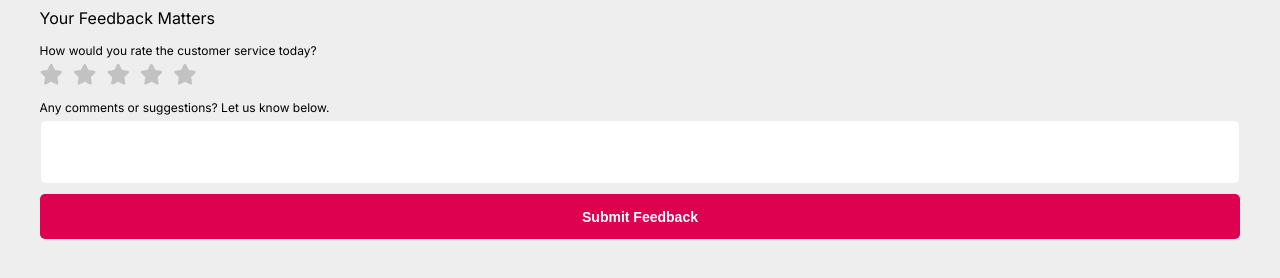
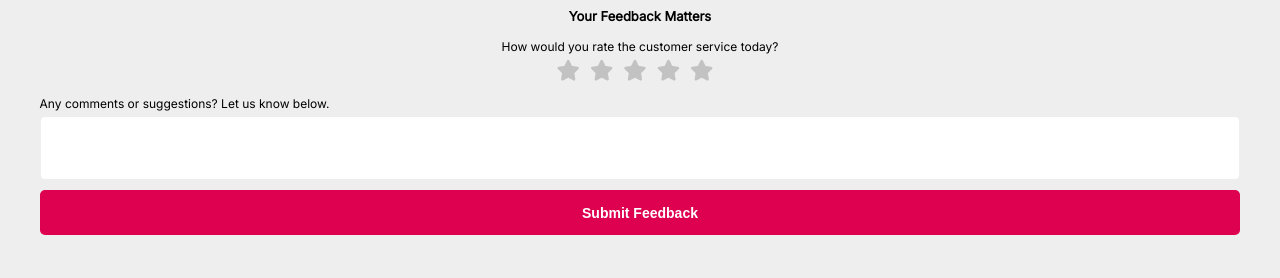
Before and after one commit to aakash91762/halodoc-feedback-agent, a plain HTML site: page index.html in a window 1280 px wide. Drawn offline with Linux system fonts and the light colour scheme.

Commit message:
Update index.html

```diff
--- a/index.html
+++ b/index.html
@@ -10,10 +10,12 @@
     }
 
     #header {
-      display: flex;
-      justify-content: flex-start;
+      /* display: flex; */
+      /* justify-content: flex-start; */
       /* width: 220px; */
       width: 100%;
+      font-weight: bold;
+      font-size: 13px;
     }
 
     .rating-desc {
@@ -21,7 +23,7 @@
       font-size: 12px;
       /* width: 220px; */
       width: 100%;
-      text-align: left;
+      /* text-align: left; */
     }
 
     .comment-desc {
@@ -38,7 +40,8 @@
       margin: 0;
       padding: 0;
       display: flex;
-      justify-content: left;
+      /* justify-content: left; */
+      justify-content: center;
       flex-direction: row-reverse;
     }
 
@@ -209,7 +212,7 @@
     if (language == 'id') {
       document.getElementById('header').innerHTML = "Masukanmu Berarti"
       document.getElementById('rating-desc').innerHTML = rating ? 'Nilai yang Diberikan:' : 'Bagaimana kamu menilai pelayanan CS hari ini?';
-      document.getElementById('comment-desc').innerHTML = rating ? 'Komentar atau Saran:' : 'Punya komentar atau saran? Sampaikan pada kolom di bawah.';
+      document.getElementById('comment-desc').innerHTML = rating ? 'Komentar atau Saran:' : 'Punya komentar atau saran? Sampaikan pada kolom di bawah ini.';
       document.getElementById('send-data').innerHTML = 'Kirim Masukan';
       let x = document.getElementById('language');
       x.setAttribute("value", "id");
```
